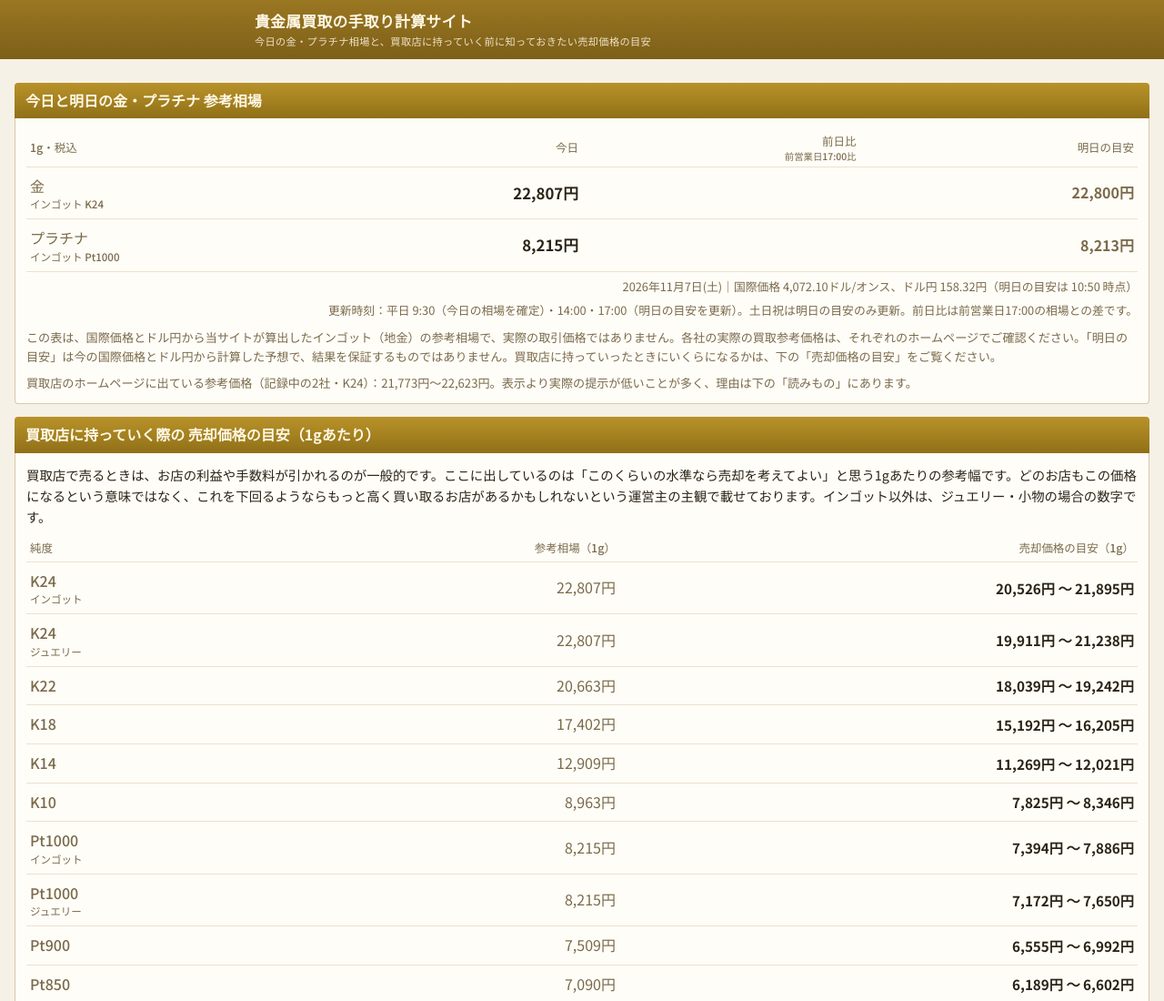
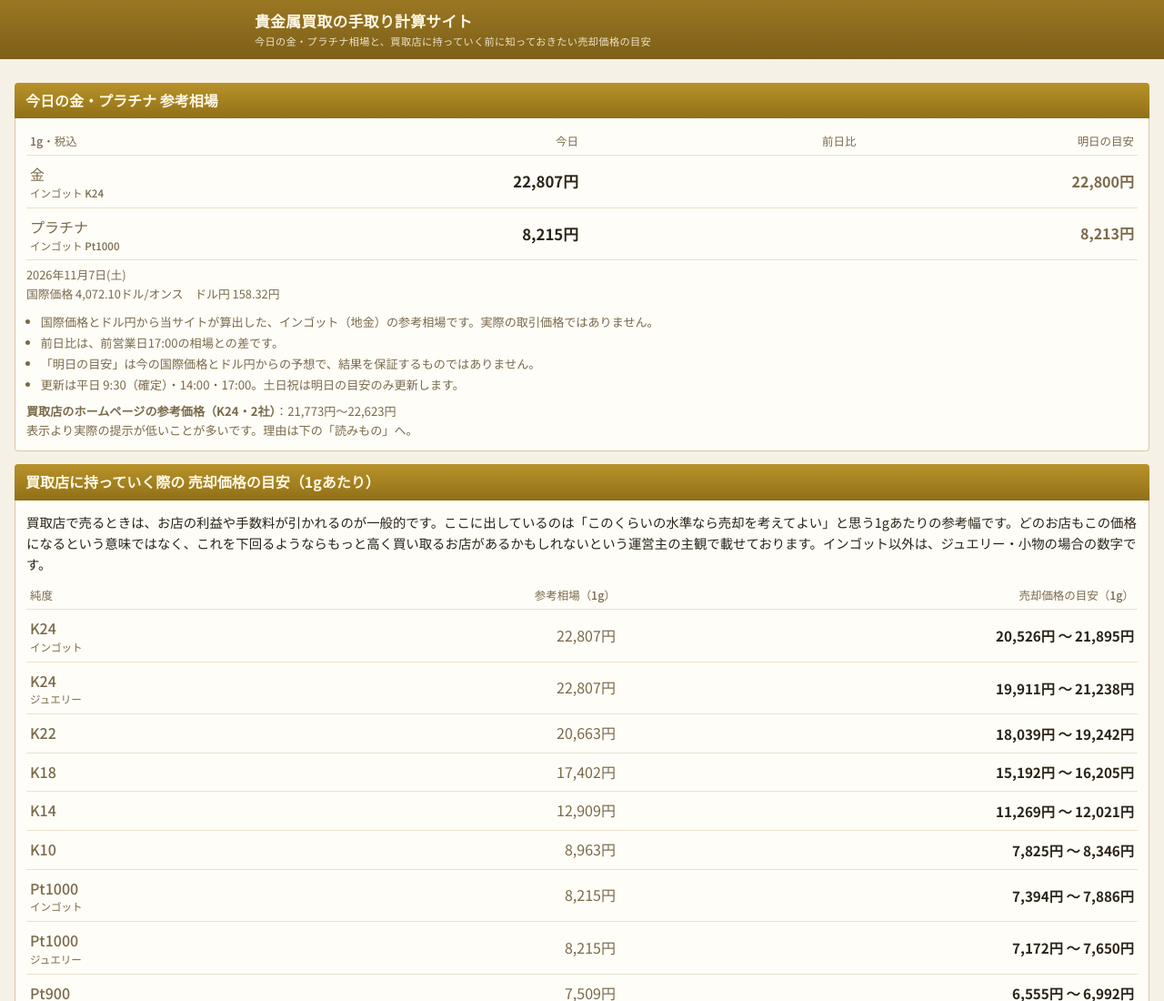
Before and after one commit to j8w6nyvmcj-droid/kin-tedori, a plain HTML site: page index.html in a window 1280 px wide. Shown: the top 1100 px of the page at 91% size. Drawn offline with Linux system fonts and the light colour scheme; a script that the page names is missing.

Commit message:
相場の枠の説明を箇条書きに整理
Co-Authored-By: Claude Fable 5.1 <noreply@anthropic.com>
Claude-Session: https://claude.ai/code/session_01QBvATnpeADfj2qmJ9Lqjju

```diff
--- a/app.js
+++ b/app.js
@@ -8,7 +8,7 @@
     D = d;
     $("baseK24").textContent = yen(d.base_au); $("chgK24").innerHTML = chg(d.base_au, d.prev_au); $("estK24").textContent = yen(d.est_au);
     $("basePt").textContent = yen(d.base_pt);  $("chgPt").innerHTML = chg(d.base_pt, d.prev_pt);  $("estPt").textContent = yen(d.est_pt);
-    $("asof").textContent = `${d.asof}｜国際価格 ${d.xau.toLocaleString("en-US",{minimumFractionDigits:2})}ドル/オンス、ドル円 ${d.fx.toFixed(2)}円（明日の目安は ${d.est_at} 時点）`;
+    $("asof").innerHTML = `${d.asof}<br>国際価格 ${d.xau.toLocaleString("en-US",{minimumFractionDigits:2})}ドル/オンス　ドル円 ${d.fx.toFixed(2)}円`;
     $("flag").classList.toggle("on", !!d.flag);
     const t = $("ptable");
     for (const r of d.rows) {
@@ -18,7 +18,7 @@
     }
     if (d.hp_range && d.hp_range.n >= 1) {
       const r = d.hp_range; const el = $("hprange");
-      el.textContent = `買取店のホームページに出ている参考価格（記録中の${r.n}社・K24）：${r.n > 1 ? yen(r.min) + "〜" : ""}${yen(r.max)}。表示より実際の提示が低いことが多く、理由は下の「読みもの」にあります。`;
+      el.innerHTML = `<b>買取店のホームページの参考価格（K24・${r.n}社）</b>：${r.n > 1 ? yen(r.min) + "〜" : ""}${yen(r.max)}<br>表示より実際の提示が低いことが多いです。理由は下の「読みもの」へ。`;
       el.hidden = false;
     }
     const ct = $("ctable");
--- a/index.html
+++ b/index.html
@@ -15,16 +15,20 @@
 
 <div class="wrap">
 
-<div class="band">今日と明日の金・プラチナ 参考相場</div>
+<div class="band">今日の金・プラチナ 参考相場</div>
 <div class="box">
   <table class="price">
-    <tr class="hd2"><td>1g・税込</td><td style="text-align:right">今日</td><td style="text-align:right">前日比<br><small>前営業日17:00比</small></td><td style="text-align:right">明日の目安</td></tr>
+    <tr class="hd2"><td>1g・税込</td><td style="text-align:right">今日</td><td style="text-align:right">前日比</td><td style="text-align:right">明日の目安</td></tr>
     <tr><th>金<br><small>インゴット K24</small></th><td class="v num" id="baseK24">—</td><td class="c num" id="chgK24"></td><td class="e num" id="estK24"></td></tr>
     <tr><th>プラチナ<br><small>インゴット Pt1000</small></th><td class="v num" id="basePt">—</td><td class="c num" id="chgPt"></td><td class="e num" id="estPt"></td></tr>
   </table>
   <div class="stamp" id="asof"></div>
-  <div class="stamp">更新時刻：平日 9:30（今日の相場を確定）・14:00・17:00（明日の目安を更新）。土日祝は明日の目安のみ更新。前日比は前営業日17:00の相場との差です。</div>
-  <div class="note">この表は、国際価格とドル円から当サイトが算出したインゴット（地金）の参考相場で、実際の取引価格ではありません。各社の実際の買取参考価格は、それぞれのホームページでご確認ください。「明日の目安」は今の国際価格とドル円から計算した予想で、結果を保証するものではありません。買取店に持っていったときにいくらになるかは、下の「売却価格の目安」をご覧ください。</div>
+  <ul class="pts">
+    <li>国際価格とドル円から当サイトが算出した、インゴット（地金）の参考相場です。実際の取引価格ではありません。</li>
+    <li>前日比は、前営業日17:00の相場との差です。</li>
+    <li>「明日の目安」は今の国際価格とドル円からの予想で、結果を保証するものではありません。</li>
+    <li>更新は平日 9:30（確定）・14:00・17:00。土日祝は明日の目安のみ更新します。</li>
+  </ul>
   <div class="note" id="hprange" hidden></div>
   <div class="notice" id="flag">相場が大きく動いています。お店は先回りしてリスクを織り込んだ価格にすることがあり、提示が目安より低めでも、この日はその分と考えられます。</div>
 </div>
--- a/style.css
+++ b/style.css
@@ -84,3 +84,7 @@ ul.list .d{color:var(--muted);font-size:.8rem;font-weight:400;margin-left:6px}
 .tv{min-width:0}
 .tv-t{font-size:.85rem;color:var(--muted);margin-bottom:4px}
 @media (max-width:560px){.tvwrap{grid-template-columns:1fr}}
+
+.pts{margin:10px 0 0;padding-left:1.2em;font-size:.82rem;color:var(--muted);line-height:1.6}
+.pts li{margin:2px 0}
+.stamp{text-align:left}
```
